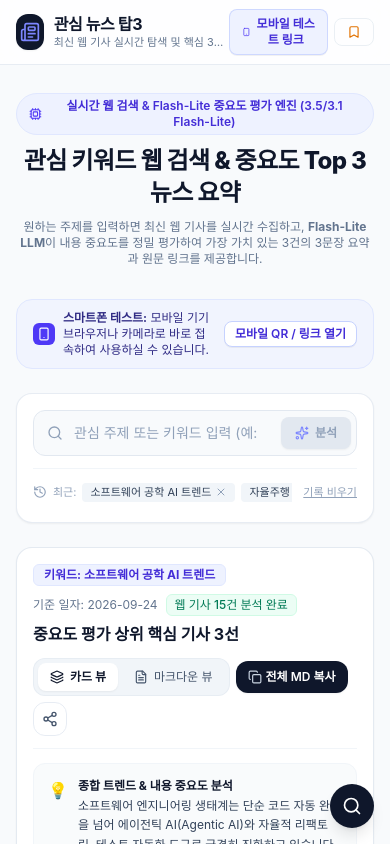
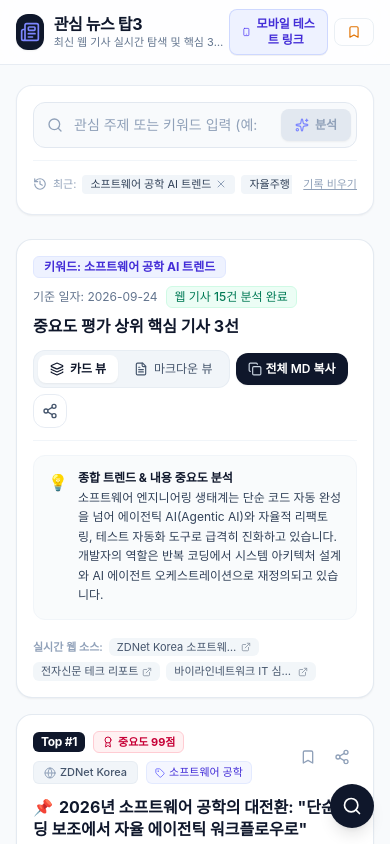
Before and after one commit to koreaseman-ux/summary_article, a React (Vite) app: page / in a window 390 px wide. Shown: the top 844 px of the page. Built offline with nearby package versions, Linux system fonts and the light colour scheme; a web font is replaced by a local one.

Commit message:
feat: remove hero description section and mobile test banner to streamline UI

```diff
--- a/src/App.tsx
+++ b/src/App.tsx
@@ -12,9 +12,7 @@ import {
   Search,
   CheckCircle2,
   Clock,
-  Award,
-  Cpu,
-  Smartphone
+  Award
 } from 'lucide-react';
 import { Header } from './components/Header.tsx';
 import { SearchSection } from './components/SearchSection.tsx';
@@ -261,38 +259,6 @@ export default function App() {
 
       {/* Main Container */}
       <main className="flex-1 max-w-4xl w-full mx-auto px-4 sm:px-6 pt-5 sm:pt-8 space-y-6">
-        {/* Hero Section */}
-        <div className="text-center space-y-2.5 py-2">
-          <div className="inline-flex items-center gap-1.5 px-3 py-1 rounded-full text-xs font-semibold bg-indigo-50 text-indigo-700 border border-indigo-100">
-            <Cpu className="w-3.5 h-3.5 text-indigo-600" />
-            <span>실시간 웹 검색 &amp; Flash-Lite 중요도 평가 엔진 (3.5/3.1 Flash-Lite)</span>
-          </div>
-          <h2 className="text-2xl sm:text-3xl font-extrabold text-slate-900 tracking-tight">
-            관심 키워드 웹 검색 &amp; 중요도 Top 3 뉴스 요약
-          </h2>
-          <p className="text-xs sm:text-sm text-slate-500 max-w-xl mx-auto">
-            원하는 주제를 입력하면 최신 웹 기사를 실시간 수집하고, <strong>Flash-Lite LLM</strong>이 내용 중요도를 정밀 평가하여 가장 가치 있는 3건의 3문장 요약과 원문 링크를 제공합니다.
-          </p>
-        </div>
-
-        {/* Quick Mobile Test Notice Banner */}
-        <div className="flex items-center justify-between gap-3 px-4 py-2.5 bg-indigo-50/70 border border-indigo-100 rounded-2xl text-xs text-indigo-900">
-          <div className="flex items-center gap-2">
-            <span className="p-1 rounded-md bg-indigo-600 text-white shrink-0">
-              <Smartphone className="w-3.5 h-3.5" />
-            </span>
-            <span>
-              <strong>스마트폰 테스트:</strong> 모바일 기기 브라우저나 카메라로 바로 접속하여 사용하실 수 있습니다.
-            </span>
-          </div>
-          <button
-            onClick={() => setIsMobileConnectOpen(true)}
-            className="shrink-0 px-2.5 py-1 bg-white hover:bg-indigo-100/60 font-semibold text-indigo-700 border border-indigo-200 rounded-lg shadow-2xs transition-colors"
-          >
-            모바일 QR / 링크 열기
-          </button>
-        </div>
-
         {/* Search Bar Section */}
         <SearchSection
           onSearch={handleSearch}
```
